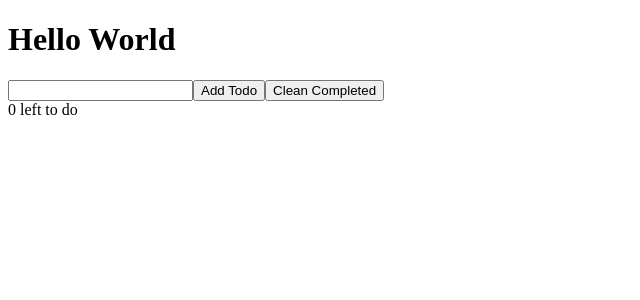
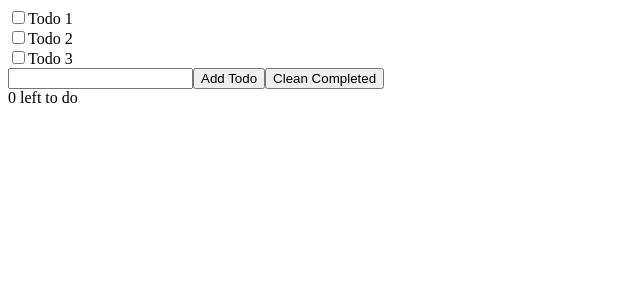
Before and after one commit to immortalkrazy/my-todo-list, a React (Create React App) app: page / in a window 1280 px wide. Shown: the top 300 px of the page, without its empty margins (0-640 px from the left). Built offline with nearby package versions, Linux system fonts and the light colour scheme.

Commit message:
harcoded list yet

```diff
--- a/src/App.js
+++ b/src/App.js
@@ -1,10 +1,17 @@
-import React from 'react';
+import React, { useState } from 'react';
 import TodoList from './TodoList';
 
 function App() {
+
+  const [todos, setTodos] = useState([
+    { id: 1, name: 'Todo 1', completed: false },
+    { id: 2, name: 'Todo 2', completed: false },
+    { id: 3, name: 'Todo 3', completed: false }
+  ]);
+
   return (
     <>
-      <TodoList />
+      <TodoList todos={todos} />
       <input type="text" />
       <button>Add Todo</button>
       <button>Clean Completed</button>
--- /dev/null
+++ b/src/Todo.js
@@ -0,0 +1,18 @@
+import React from 'react'
+import PropTypes from 'prop-types';
+
+export default function Todo({ todo }) {
+    return (
+        <div>
+            <label>
+                <input type="checkbox" checked={todo.completed} />
+                {todo.name}
+            </label>
+
+        </div>
+    )
+}
+
+Todo.propTypes = {
+    todo: PropTypes.object.isRequired,
+};
--- a/src/TodoList.js
+++ b/src/TodoList.js
@@ -1,9 +1,15 @@
 import React from 'react'
+import PropTypes from 'prop-types';
+import Todo from './Todo';
 
-export default function TodoList() {
+export default function TodoList({ todos }) {
     return (
-        <div>
-            <h1>Hello World</h1>
-        </div>
+        todos.map(todo => {
+            return <Todo key={todo.id} todo={todo} />
+        })
     )
 }
+
+TodoList.propTypes = {
+    todos: PropTypes.array.isRequired,
+};
```
